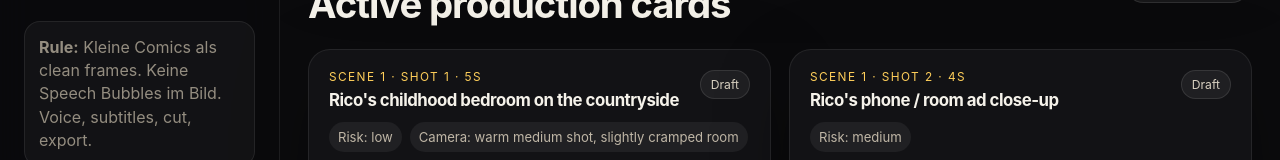
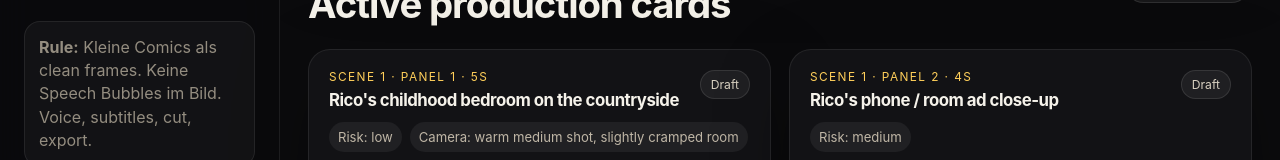
Before and after one commit to Pagebabe/comic, a React (Vite) app: page / in a window 1280 px wide. Shown: the part 609-769 px from the top of the page. Built offline with nearby package versions, Linux system fonts and the light colour scheme.

Commit message:
Rename shot cards to panels with voice lines

```diff
--- a/src/components/ShotCard.tsx
+++ b/src/components/ShotCard.tsx
@@ -8,7 +8,7 @@ export function ShotCard({ shot, compact = false }: { shot: Shot; compact?: bool
     <article className={`card shot-card ${compact ? 'compact' : ''}`}>
       <div className="card-header">
         <div>
-          <p className="eyebrow">Scene {shot.scene_number} · Shot {shot.shot_number} · {shot.duration}s</p>
+          <p className="eyebrow">Scene {shot.scene_number} · Panel {shot.shot_number} · {shot.duration}s</p>
           <h3>{shot.location}</h3>
         </div>
         <StatusBadge status={shot.status} />
@@ -22,7 +22,8 @@ export function ShotCard({ shot, compact = false }: { shot: Shot; compact?: bool
       {!compact && (
         <>
           <div className="dialogue-box">
-            {shot.dialogue.length === 0 ? <em>No dialogue in this shot.</em> : shot.dialogue.map((line) => (
+            <p className="eyebrow">Voice / Subtitle Lines</p>
+            {shot.dialogue.length === 0 ? <em>No voice line in this panel.</em> : shot.dialogue.map((line) => (
               <p key={`${line.character}-${line.line}`}><strong>{line.character}:</strong> {line.line}</p>
             ))}
           </div>
```
